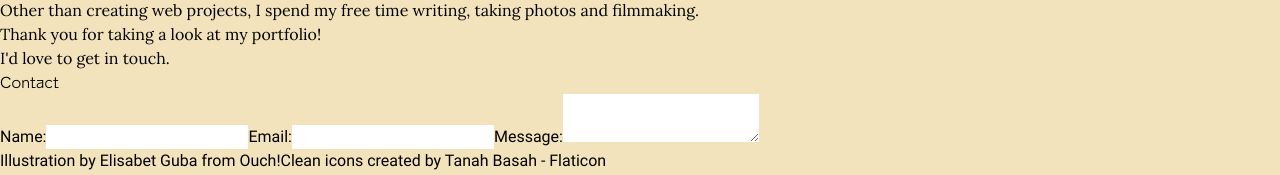
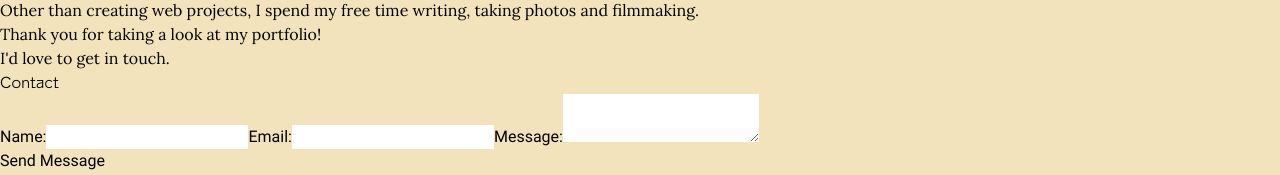
Before and after one commit to meowy8/portfolio, a React (Vite) app: page / in a window 1280 px wide. Shown: the part 6525-6700 px from the top of the page. Built offline with nearby package versions, Linux system fonts and the light colour scheme.

Commit message:
styling to contact form and added form submit feedback

```diff
--- a/src/components/Contact.jsx
+++ b/src/components/Contact.jsx
@@ -1,21 +1,68 @@
+import { useState } from "react";
+
 const Contact = () => {
+  const [nameInput, setNameInput] = useState("");
+  const [emailInput, setEmailInput] = useState("");
+  const [messageInput, setMessageInput] = useState("");
+  const [messageSent, setMessageSent] = useState(false);
+
+  const handleSubmit = (e) => {
+    e.preventDefault()
+    setNameInput("");
+    setEmailInput("");
+    setMessageInput("");
+    setMessageSent(true);
+  };
+
   return (
-    <form name="contact" action="submit" netlify className="flex flex-col gap-4 p-4 w-full md:w-2/5 lg:w-4/5 max-w-[500px] roboto">
+    <form
+      name="contact"
+      onSubmit={e =>handleSubmit(e)}
+      action="submit"
+      netlify
+      className="flex flex-col gap-4 p-4 w-full md:w-2/5 lg:w-4/5 max-w-[500px] roboto"
+    >
       <h1 className="text-2xl archivFont">Contact</h1>
+      {messageSent ? (
+        <p>Thanks for your message!</p>
+      ) : (
+        <>
           <label htmlFor="name" className="flex justify-between  ">
             Name:
-          <input type="text" id="name" className="w-3/5"/>
+            <input
+              type="text"
+              id="name"
+              className="w-3/5"
+              onChange={(e) => setNameInput(e.target.value)}
+            />
           </label>
           <label htmlFor="email" className="flex justify-between ">
             Email:
-          <input type="text" id="email" className="w-3/5"/>
+            <input
+              type="text"
+              id="email"
+              className="w-3/5"
+              onChange={(e) => setEmailInput(e.target.value)}
+            />
           </label>
           <label htmlFor="message" className="flex justify-between ">
             Message:
-          <textarea type="text" id="message" className="w-3/5"/>
+            <textarea
+              type="text"
+              id="message"
+              className="w-3/5"
+              onChange={(e) => setMessageInput(e.target.value)}
+            />
           </label>
+          <div className="flex justify-center">
+            <button type="submit" className="border rounded-sm m-2 p-2 w-56 hover:bg-white hover:text-[#618985]">
+              Send Message
+            </button>
+          </div>
+        </>
+      )}
     </form>
-  )
-}
+  );
+};
 
-export default Contact
+export default Contact;
```
Lines whose indentation alone changed are shown as unchanged.
